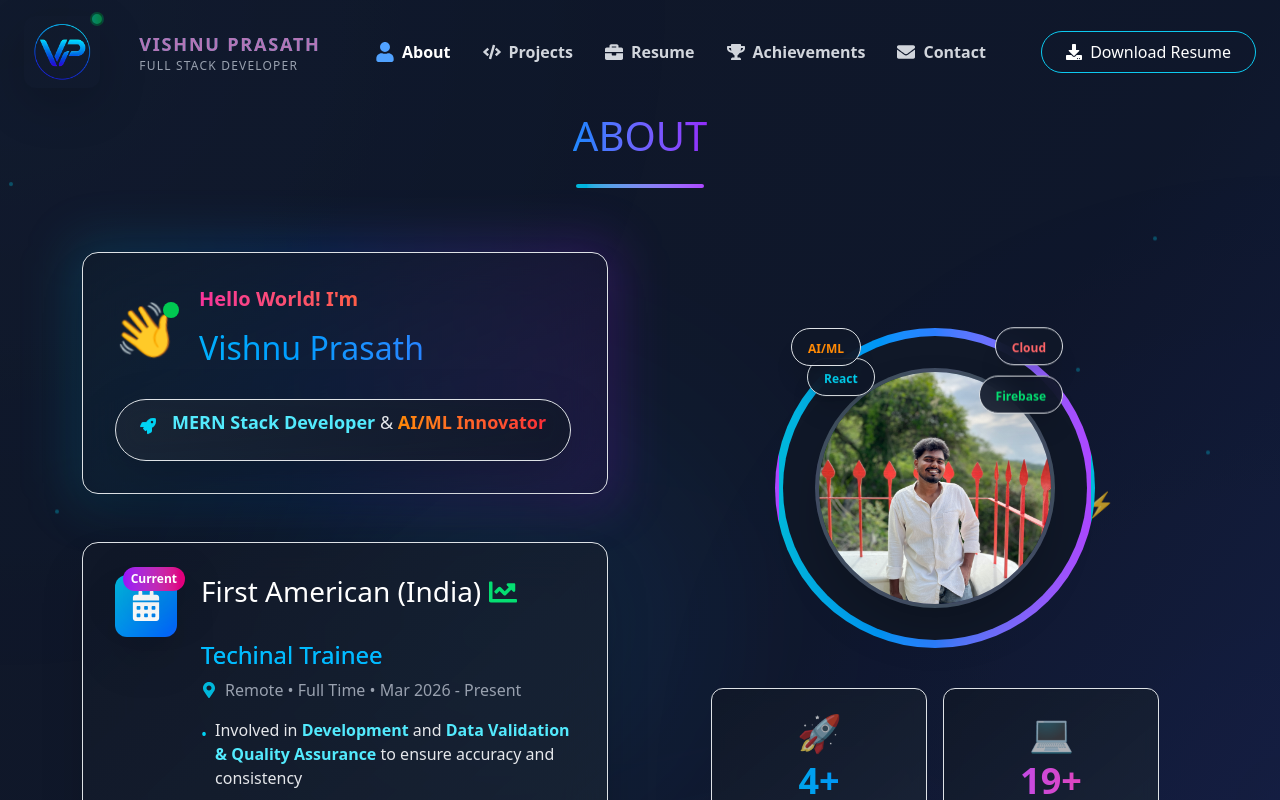
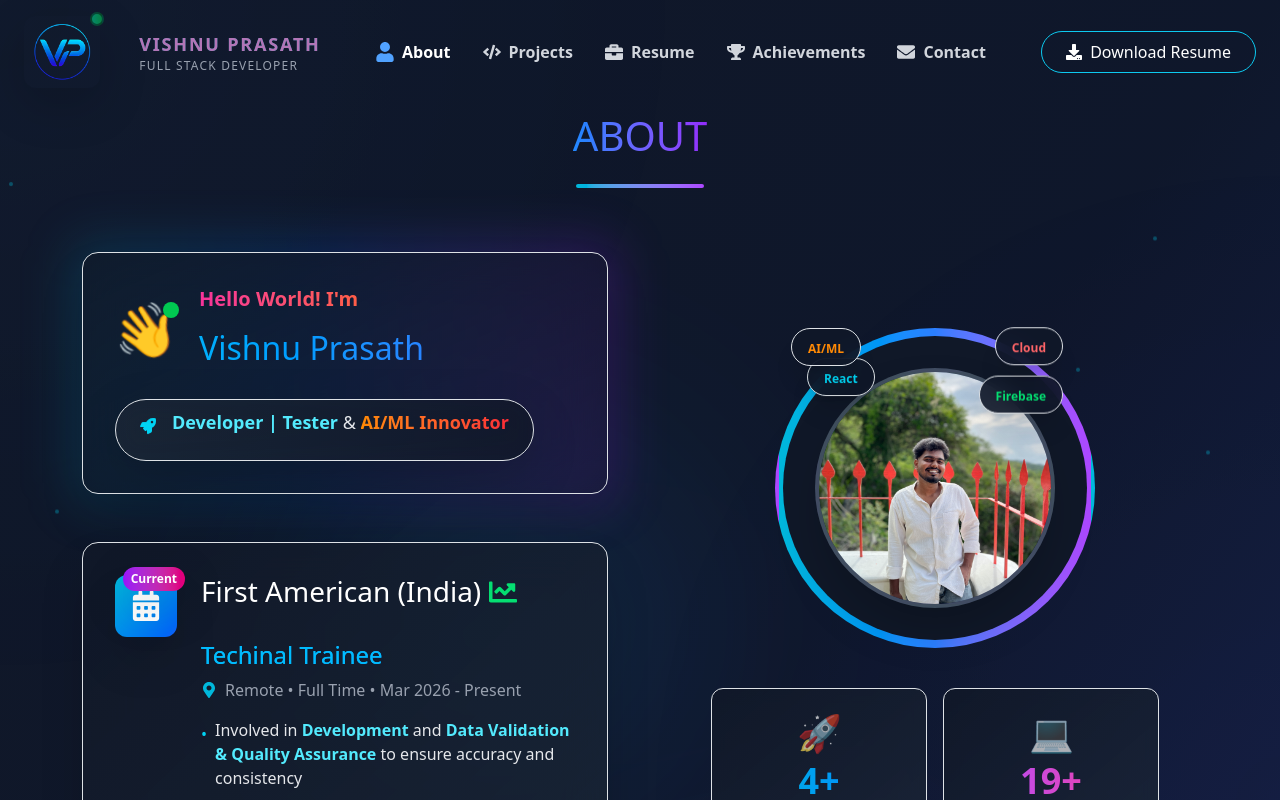
Before and after one commit to Vishnu143info/Portfolio-React, a React (Vite) app: page / in a window 1280 px wide. Shown: the top 800 px of the page. Built offline with nearby package versions, Linux system fonts and the light colour scheme.

Commit message:
Initial commit

```diff
--- a/src/components/About.jsx
+++ b/src/components/About.jsx
@@ -56,11 +56,11 @@ export default function About() {
   }, []);
 
   const floatingIcons = [
-    { icon: "⚡", delay: "0s", size: "text-2xl", color: "text-yellow-400" },
-    { icon: "✨", delay: "1s", size: "text-xl", color: "text-cyan-300" },
-    { icon: "🚀", delay: "2s", size: "text-3xl", color: "text-orange-400" },
-    { icon: "💡", delay: "3s", size: "text-2xl", color: "text-purple-300" },
-    { icon: "🌟", delay: "4s", size: "text-xl", color: "text-pink-300" },
+    // { icon: "⚡", delay: "0s", size: "text-2xl", color: "text-yellow-400" },
+    // { icon: "✨", delay: "1s", size: "text-xl", color: "text-cyan-300" },
+    // { icon: "🚀", delay: "2s", size: "text-3xl", color: "text-orange-400" },
+    // { icon: "💡", delay: "3s", size: "text-2xl", color: "text-purple-300" },
+    // { icon: "🌟", delay: "4s", size: "text-xl", color: "text-pink-300" },
   ];
 
   return (
@@ -150,7 +150,7 @@ export default function About() {
                 <div className="inline-flex flex-wrap items-center gap-3 bg-gradient-to-r from-gray-800/70 to-gray-900/70 backdrop-blur-md px-4 md:px-6 py-2 md:py-3 rounded-full border border-white/10 shadow-lg group-hover:border-cyan-500/50 transition-all duration-300">
                   <FaRocket className="text-cyan-400 animate-bounce flex-shrink-0" />
                   <p className="text-base md:text-lg text-gray-200">
-                    <span className="font-bold text-cyan-300">MERN Stack Developer</span> &{" "}
+                    <span className="font-bold text-cyan-300">Developer | Tester </span> &{" "}
                     <span className="text-transparent bg-clip-text bg-gradient-to-r from-orange-400 to-red-500 font-bold">
                       AI/ML Innovator
                     </span>
```
Also changed, not shown: src/components/Contact.jsx (line endings or trailing spaces).
